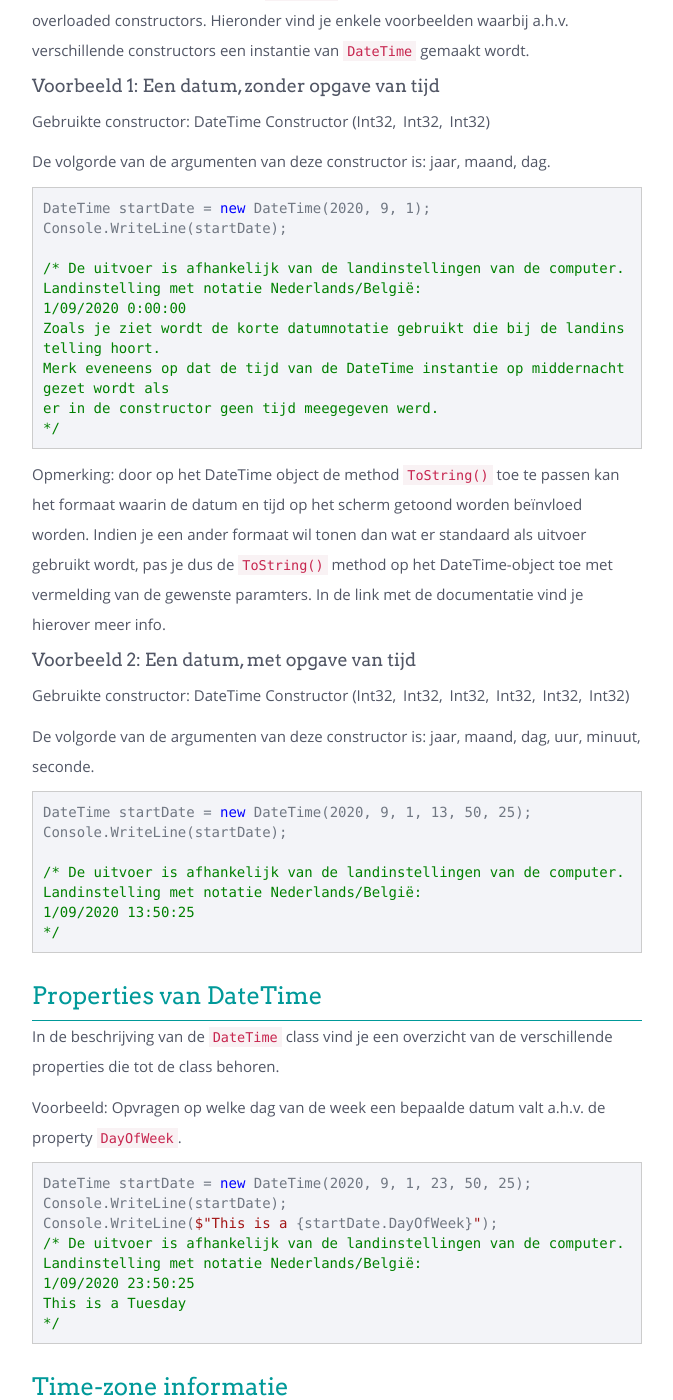
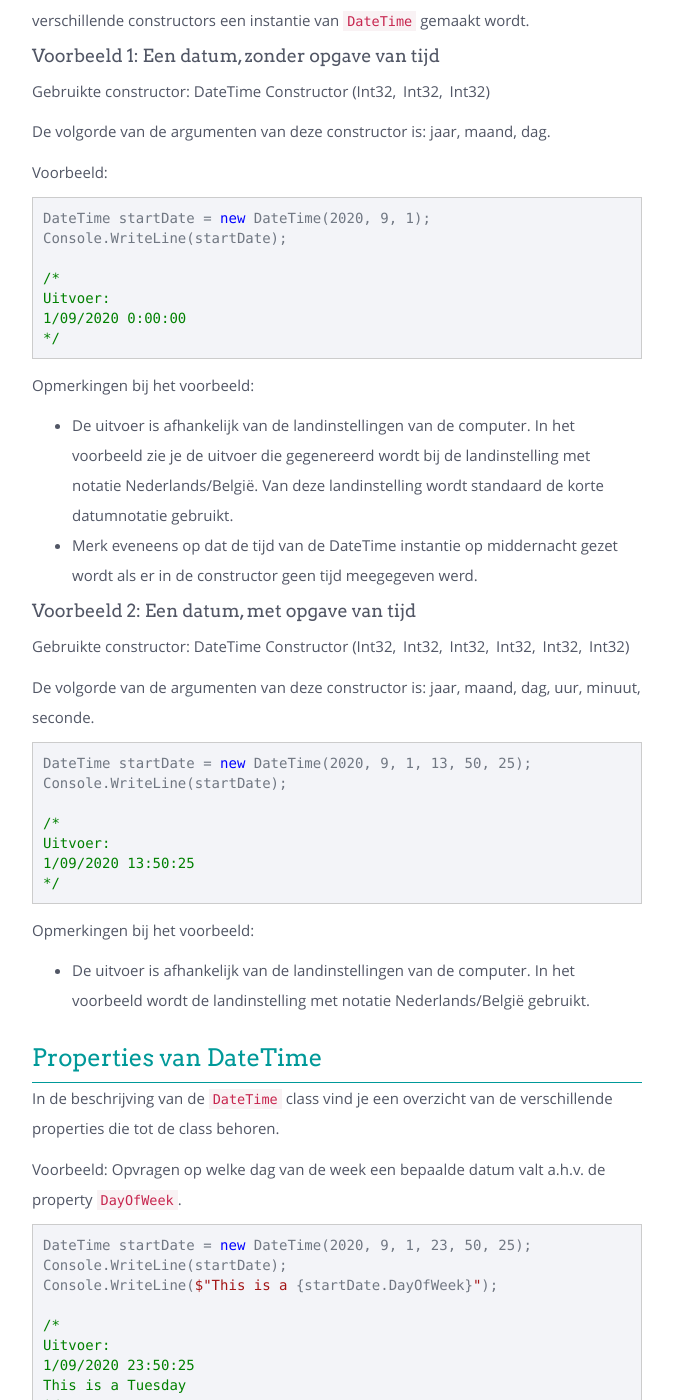
Before and after one commit to sma-it/sma-it.github.io, a Jekyll site: the page built from modules/basics/_posts/2000-01-11-DateTime.md, in a window 1280 px wide and 1400 px high, scrolled down 910 px. Shown: the whole window, without its empty margins (383-1056 px from the left). Built offline with Jekyll 4.4.1, drawn with Linux system fonts in a browser that asks for light colours; nearby versions of some CDN libraries; some of the changed text lies outside the part shown.

Commit message:
Small changes

````diff
--- a/modules/basics/_posts/2000-01-11-DateTime.md
+++ b/modules/basics/_posts/2000-01-11-DateTime.md
@@ -4,7 +4,7 @@ title: Datum en Tijd
 <div class="header1" id="top" markdown = "1"># Datum en tijd
 </div>
 
-Elke programmeur krijgt bij het ontwikkelen van applicaties te maken met datum en tijd. De .NET Framework Class Library bevat de `DateTime` class die hiervoor gebruikt kan worden.
+Elke programmeur krijgt bij het ontwikkelen van applicaties te maken met datum en tijd. In C# is de `DateTime` structuur voorzien die hiervoor gebruikt kan worden.
 
 Een instantie van `DateTime` staat voor een moment in de tijd.
 
@@ -32,20 +32,21 @@ Gebruikte constructor: DateTime Constructor (Int32, Int32, Int32)
 
 De volgorde van de argumenten van deze constructor is: jaar, maand, dag.
 
+Voorbeeld:
+
 ```csharp
 DateTime startDate = new DateTime(2020, 9, 1);
 Console.WriteLine(startDate);
 
-/* De uitvoer is afhankelijk van de landinstellingen van de computer.
-Landinstelling met notatie Nederlands/België:
+/*
+Uitvoer:
 1/09/2020 0:00:00
-Zoals je ziet wordt de korte datumnotatie gebruikt die bij de landinstelling hoort.
-Merk eveneens op dat de tijd van de DateTime instantie op middernacht gezet wordt als
-er in de constructor geen tijd meegegeven werd.
 */
 ```
-
-Opmerking: door op het DateTime object de method `ToString()` toe te passen kan het formaat waarin de datum en tijd op het scherm getoond worden beïnvloed worden. Indien je een ander formaat wil tonen dan wat er standaard als uitvoer gebruikt wordt, pas je dus de `ToString()` method op het DateTime-object toe met vermelding van de gewenste paramters. In de link met de documentatie vind je hierover meer info.
+Opmerkingen bij het voorbeeld:
+* De uitvoer is afhankelijk van de landinstellingen van de computer. In het voorbeeld zie je de uitvoer die gegenereerd wordt bij de landinstelling met notatie Nederlands/België. Van deze landinstelling wordt standaard de korte datumnotatie gebruikt.
+* Merk eveneens op dat de tijd van de DateTime instantie op middernacht gezet wordt als
+er in de constructor geen tijd meegegeven werd.
 
 #### Voorbeeld 2: Een datum, met opgave van tijd
 
@@ -57,11 +58,13 @@ De volgorde van de argumenten van deze constructor is: jaar, maand, dag, uur, mi
 DateTime startDate = new DateTime(2020, 9, 1, 13, 50, 25);
 Console.WriteLine(startDate);
 
-/* De uitvoer is afhankelijk van de landinstellingen van de computer.
-Landinstelling met notatie Nederlands/België:
+/*
+Uitvoer:
 1/09/2020 13:50:25
 */
 ```
+Opmerkingen bij het voorbeeld:
+* De uitvoer is afhankelijk van de landinstellingen van de computer. In het voorbeeld wordt de landinstelling met notatie Nederlands/België gebruikt.
 
 <div class="header2" markdown = "1">## Properties van DateTime
 </div>
@@ -74,8 +77,9 @@ Voorbeeld: Opvragen op welke dag van de week een bepaalde datum valt a.h.v. de p
 DateTime startDate = new DateTime(2020, 9, 1, 23, 50, 25);
 Console.WriteLine(startDate);
 Console.WriteLine($"This is a {startDate.DayOfWeek}");
-/* De uitvoer is afhankelijk van de landinstellingen van de computer.
-Landinstelling met notatie Nederlands/België:
+
+/*
+Uitvoer:
 1/09/2020 23:50:25
 This is a Tuesday
 */
````
